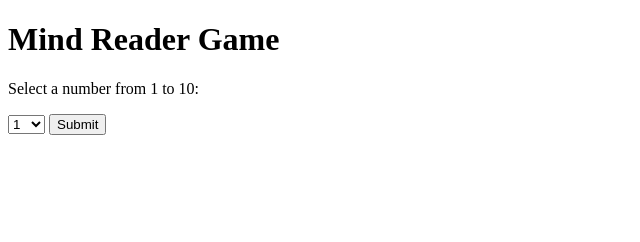
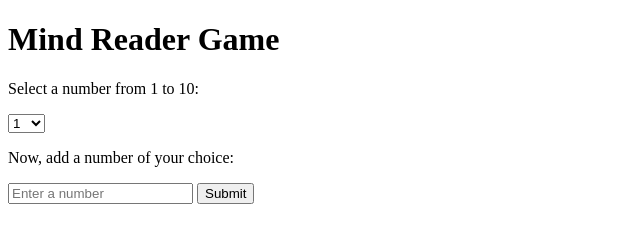
Before and after one commit to vazahatali26/Html-css, a plain HTML site: page index.html in a window 1280 px wide. Shown: the whole page, without its empty margins (0-640 px from the left). Drawn offline with Linux system fonts and the light colour scheme; files whose address does not match are found by name.

Commit message:
Update index.html

```diff
--- a/index.html
+++ b/index.html
@@ -22,6 +22,8 @@
             <option value="9">9</option>
             <option value="10">10</option>
         </select>
+        <p>Now, add a number of your choice:</p>
+        <input type="number" id="userInput" placeholder="Enter a number">
         <button onclick="mindReader()">Submit</button>
         <p id="result"></p>
     </div>
```
